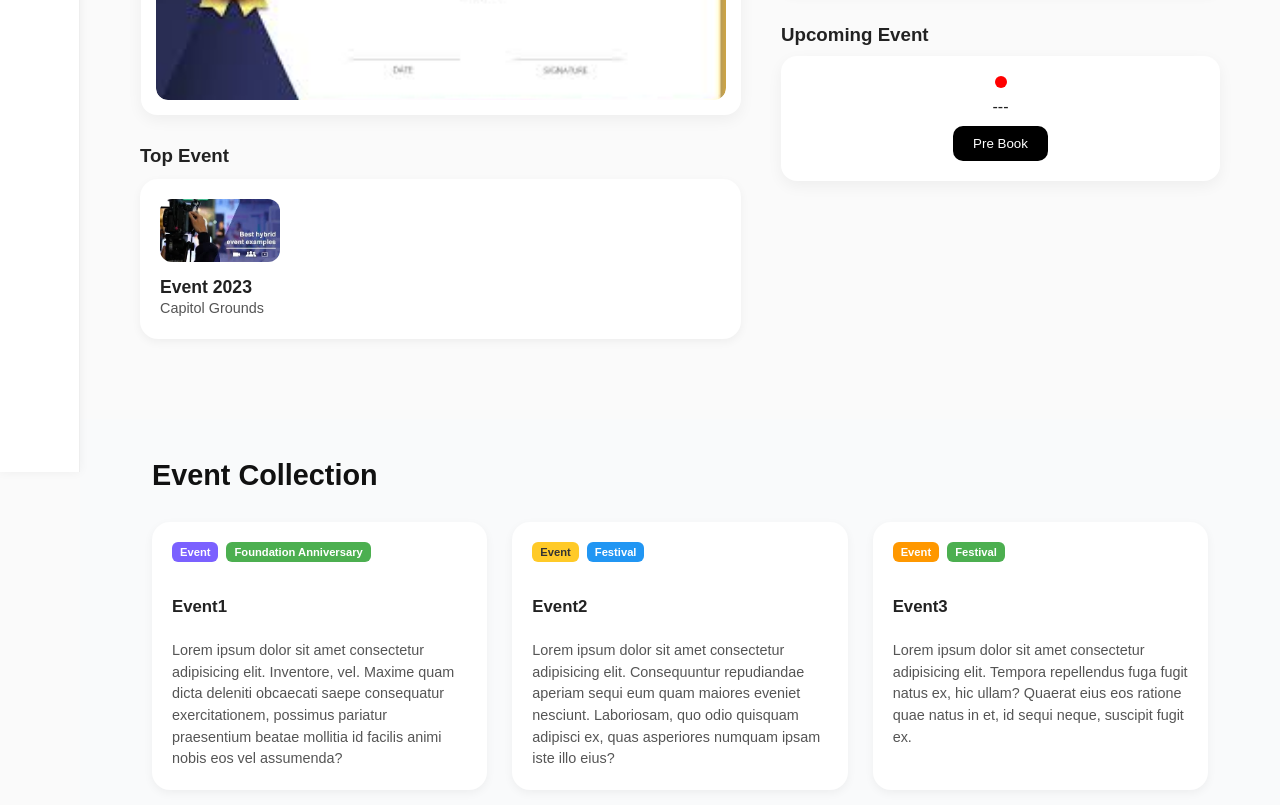
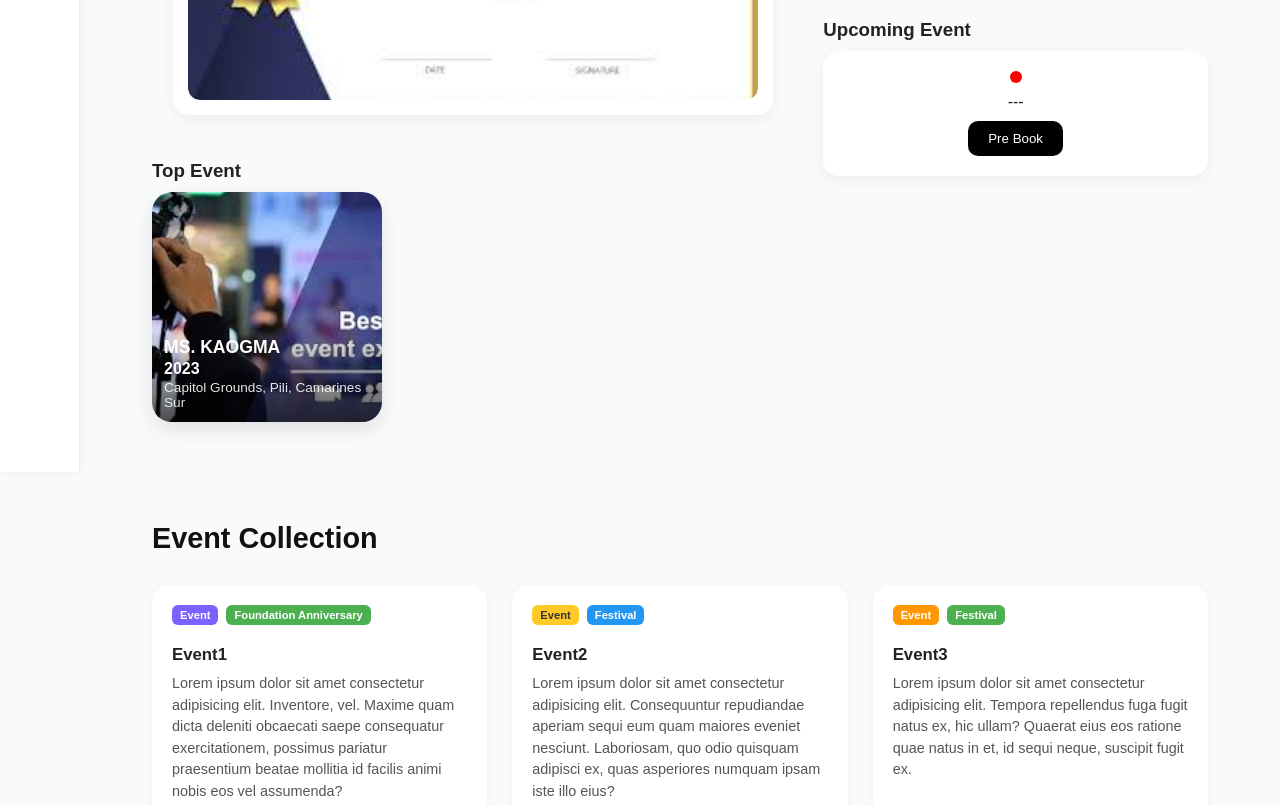
Before and after one commit to Cedrick13/Static-Website, a plain HTML site: page index.html in a window 1280 px wide. Shown: the part 328-1133 px from the top of the page. Drawn offline with Linux system fonts and the light colour scheme.

Commit message:
Fix Top Event

```diff
--- a/css/main.css
+++ b/css/main.css
@@ -10,23 +10,44 @@ body {
   color: #222;
 }
 
+.right {
+  margin-top: 20px; /* optional */
+}
+
+.left {
+  margin-top: 20px;
+}
+
+
 /* ===== Layout ===== */
 .home-section {
-  display: flex;
-  flex-wrap: wrap;
-  justify-content: space-between;
-  padding: 60px 5%;
-  gap: 40px;
+  display: grid;
+  grid-template-columns: 2fr 1.2fr; /* left: right ratio */
+  gap: 30px;
+  padding: 40px 6%;
+  align-items: start;
+  background: #f9fafb;
 }
 
-/* ===== Left Side ===== */
-.left {
-  flex: 1 1 55%;
+/* Left Column (Gallery + Top Event) */
+.home-section .left {
+  display: flex;
+  flex-direction: column;
+  gap: 25px;
 }
 
-.left h2 {
-  font-size: 1.8rem;
-  margin-bottom: 20px;
+/* Right Column (Events) */
+.home-section .right {
+  display: flex;
+  flex-direction: column;
+  gap: 25px;
+}
+
+/* Make it responsive */
+@media (max-width: 992px) {
+  .home-section {
+    grid-template-columns: 1fr;
+  }
 }
 
 /* ===== Sidebar ===== */
@@ -161,44 +182,64 @@ body {
 
 
 
-/* Top Event */
+/* --- Top Event Card --- */
 .top-event {
-  margin-top: 30px;
+  margin-top: 20px;
 }
 
 .top-event h3 {
-  margin-bottom: 12px;
+  margin-bottom: 10px;
 }
 
-.event-card {
-  display: flex;
-  align-items: center;
-  background: white;
-  border-radius: 16px;
-  box-shadow: 0 5px 15px rgba(0,0,0,0.05);
+.top-event-card {
+  position: relative;
+  width: 230px;              /* adjust size as needed */
+  height: 230px;
+  border-radius: 20px;
   overflow: hidden;
-  padding: 10px;
-  gap: 15px;
+  box-shadow: 0 8px 20px rgba(0,0,0,0.1);
+  cursor: pointer;
   transition: transform 0.3s ease;
 }
 
-.event-card:hover {
-  transform: scale(1.03);
+.top-event-card:hover {
+  transform: translateY(-5px);
 }
 
-.event-card img {
-  width: 120px;
-  border-radius: 12px;
+.top-event-card img {
+  width: 100%;
+  height: 100%;
+  object-fit: cover;
 }
 
-.event-text h4 {
-  font-size: 1.1rem;
+.top-event-info {
+  position: absolute;
+  bottom: 0;
+  left: 0;
+  width: 100%;
+  padding: 12px;
+  background: linear-gradient(to top, rgba(0,0,0,0.7), transparent);
+  color: #fff;
 }
 
-.event-text p {
-  color: #666;
-  font-size: 0.9rem;
+.top-event-info h4 {
+  font-size: 1.1rem;
+  font-weight: 700;
+  margin: 0;
 }
+
+.top-event-info h5 {
+  font-size: 1rem;
+  font-weight: 600;
+  margin: 2px 0;
+}
+
+.top-event-info p {
+  font-size: 0.85rem;
+  margin: 0;
+  opacity: 0.9;
+}
+
 
 /* ===== Right Side ===== */
 .right {
--- a/index.html
+++ b/index.html
@@ -26,6 +26,7 @@
 
   <!-- Home Section -->
    <section id="home-section" class="home-section">
+  <!-- LEFT COLUMN -->
   <div class="left">
     <h2>Event Official</h2>
 
@@ -37,7 +38,6 @@
           <img src="Images/Untitled.jpg" alt="Certificate 3">
         </div>
       </div>
-
       <!-- Carousel Controls -->
       <button class="carousel-btn prev">‹</button>
       <button class="carousel-btn next">›</button>
@@ -45,16 +45,18 @@
 
     <div class="top-event">
       <h3>Top Event</h3>
-        <div class="event-card">
-          <img src="Images/images (1).jpg" alt="Top Event">
-          <div class="event-text">
-            <h4>Event 2023</h4>
-            <p>Capitol Grounds</p>
+      <div class="top-event-card">
+        <img src="images/images (1).jpg" alt="">
+        <div class="top-event-info">
+          <h4>MS. KAOGMA</h4>
+          <h5>2023</h5>
+          <p>Capitol Grounds, Pili, Camarines Sur</p>
         </div>
       </div>
     </div>
   </div>
 
+  <!-- RIGHT COLUMN -->
   <div class="right">
     <div class="event-list">
       <div class="event-header">
@@ -97,6 +99,7 @@
     </div>
   </div>
 </section>
+
 
   <!-- Event Section -->
   <section id="event-section" class="event-collection">
```
Lines whose indentation alone changed are shown as unchanged.
